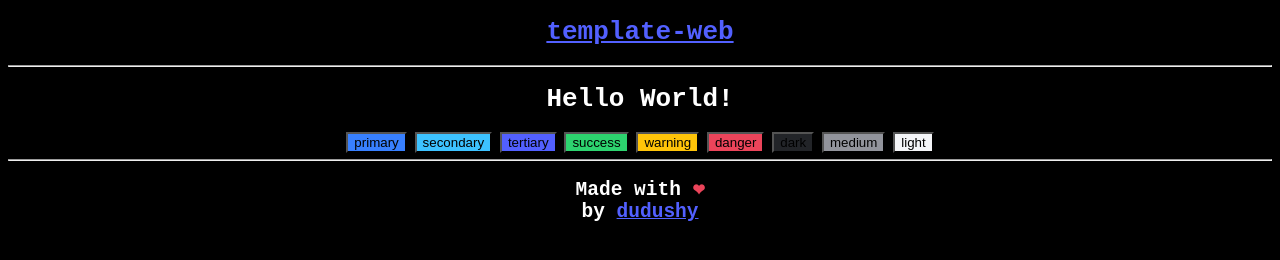
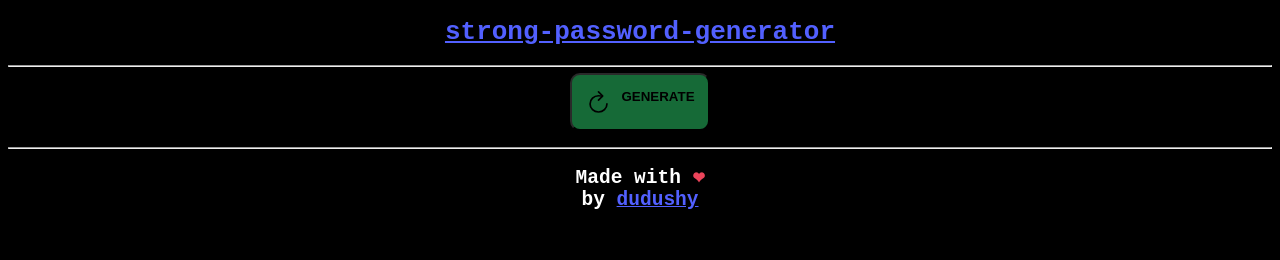
Before and after one commit to dudushy/strong-password-generator, a plain HTML site: page docs/index.html in a window 1280 px wide. Drawn offline with Linux system fonts and the light colour scheme.

Commit message:
Update index.html

```diff
--- a/docs/index.html
+++ b/docs/index.html
@@ -3,30 +3,25 @@
 
 <head>
   <meta charset="UTF-8">
-  <title>template-web</title>
+  <title>strong-password-generator</title>
   <link rel="stylesheet" href="style.css">
 </head>
 
 <body>
   <header>
     <h1>
-      <a href="https://github.com/dudushy/template-web" target="_blank">template-web</a>
+      <a href="https://github.com/dudushy/strong-password-generator" target="_blank">strong-password-generator</a>
     </h1>
   </header>
   <hr>
 
   <div>
-    <h1>Hello World!</h1>
+    <button id="generate-button" onclick="generatePassword()">
+      <img src="assets/refresh-outline.svg" id="generate-icon">
+      <span id="generate-text">GENERATE</span>
+    </button>
 
-    <button style="background-color: var(--primary)">primary</button>
-    <button style="background-color: var(--secondary)">secondary</button>
-    <button style="background-color: var(--tertiary)">tertiary</button>
-    <button style="background-color: var(--success)">success</button>
-    <button style="background-color: var(--warning)">warning</button>
-    <button style="background-color: var(--danger)">danger</button>
-    <button style="background-color: var(--dark)">dark</button>
-    <button style="background-color: var(--medium)">medium</button>
-    <button style="background-color: var(--light)">light</button>
+    <h2 id="password-text"></h2>
   </div>
 
   <hr>
```
